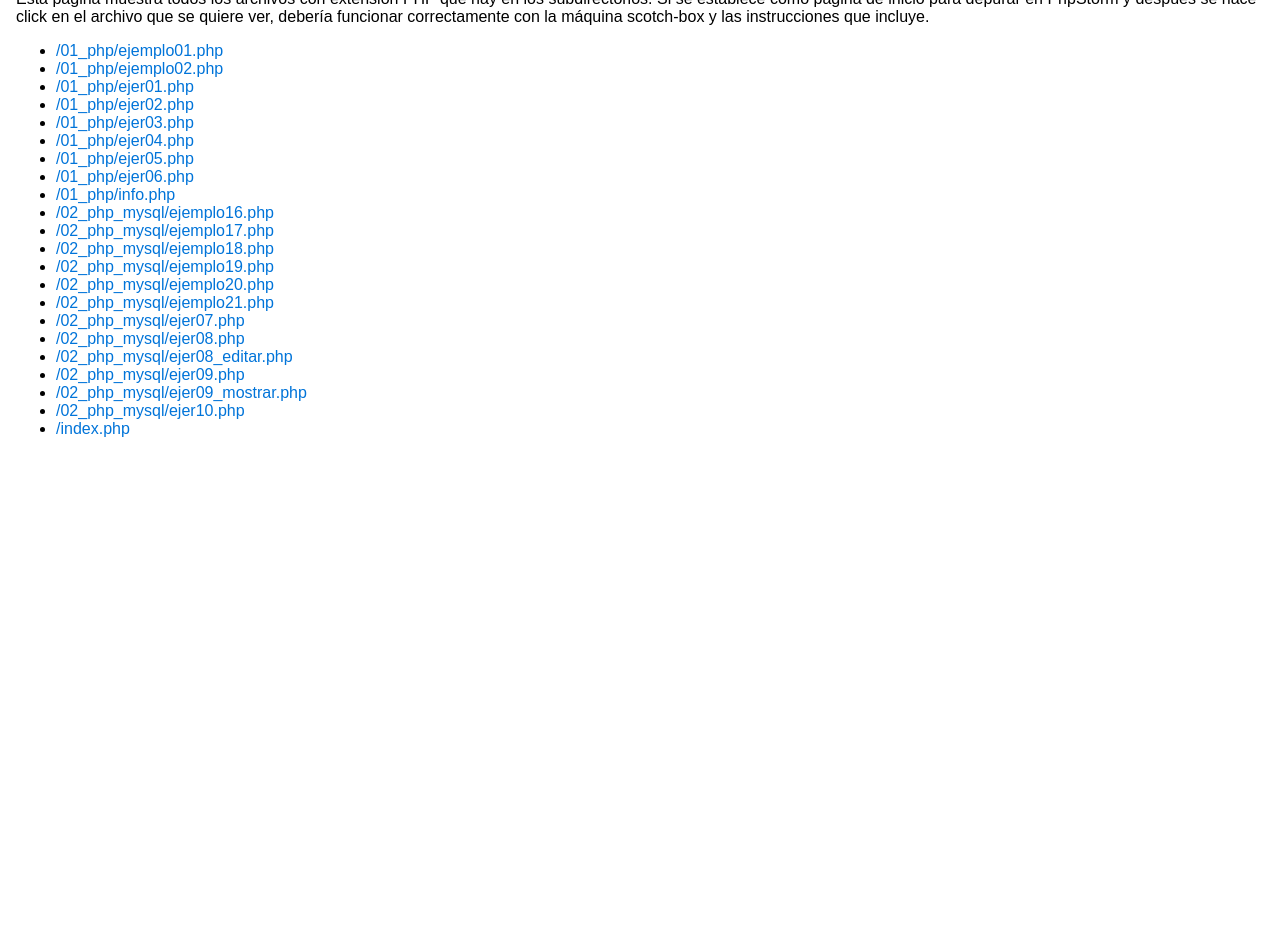
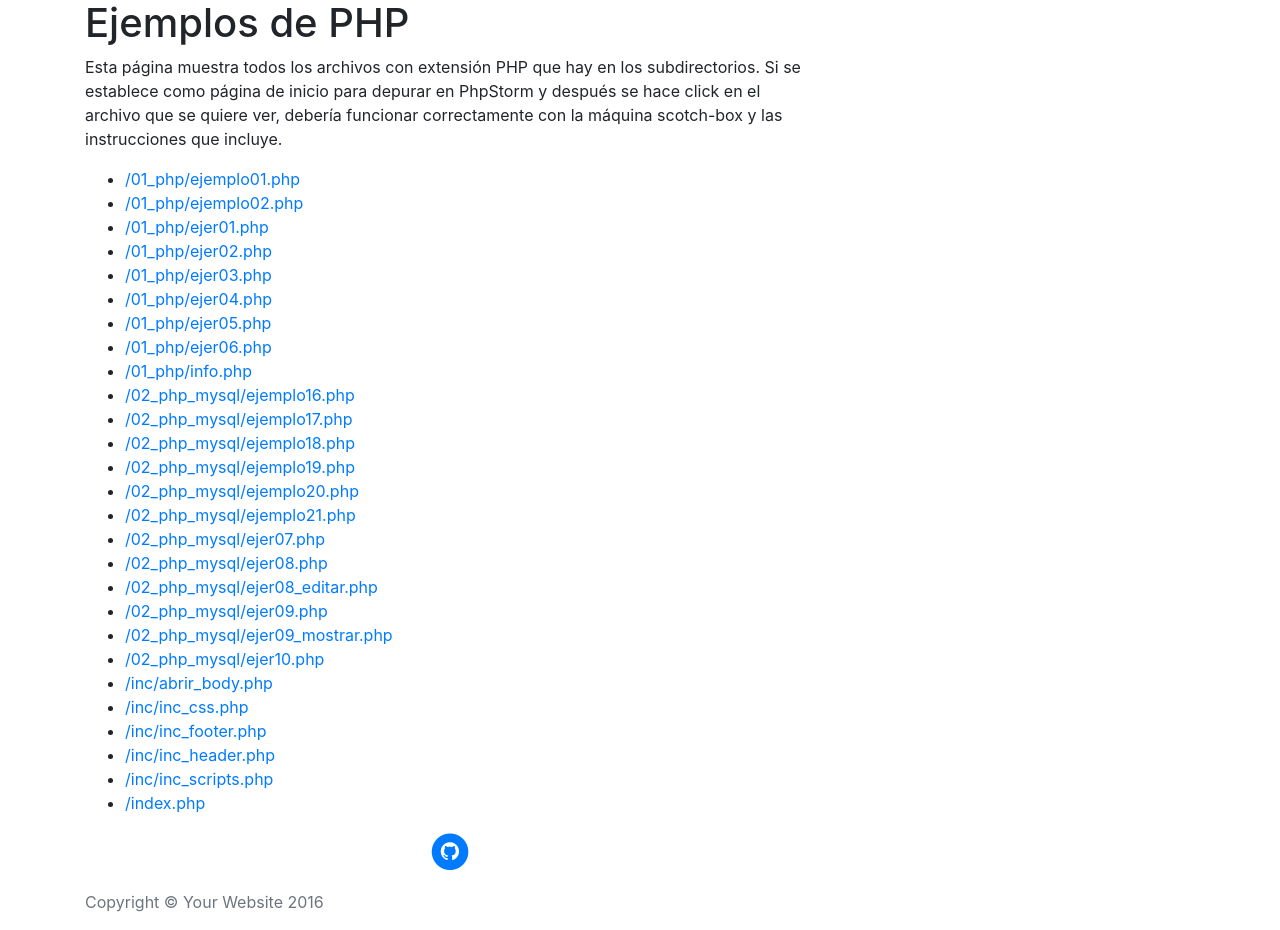
Before and after one commit to ixonelaguardia/ejemplos-php, a PHP site: page / in a window 1280 px wide. Shown: the part 106-1036 px from the top of the page. Before the commit the page ends 543 px from the top, so only its background shows below. Run offline with PHP 8.4, Linux system fonts and the light colour scheme; some libraries are stand-ins or nearby versions.

Commit message:
estilo a los ejercicios

```diff
--- /dev/null
+++ b/inc/abrir_body.php
@@ -0,0 +1,4 @@
+<!-- Main Content -->
+<div class="container">
+    <div class="row">
+        <div class="col-lg-8 col-lg-offset-2 col-md-10 col-md-offset-1">
--- /dev/null
+++ b/inc/inc_css.php
@@ -0,0 +1,19 @@
+<?php
+/**
+ * Created by PhpStorm.
+ * User: 8flm09
+ * Date: 27/5/16
+ * Time: 20:35
+ */
+echo'
+<link href="../../startbootstrap-clean-blog-1.0.4/css/bootstrap.min.css" rel="stylesheet">
+
+  <!-- Custom CSS -->
+  <link href="../../startbootstrap-clean-blog-1.0.4/css/clean-blog.min.css" rel="stylesheet">
+
+  <!-- Custom Fonts -->
+  <link href="http://maxcdn.bootstrapcdn.com/font-awesome/4.1.0/css/font-awesome.min.css" rel="stylesheet" type="text/css">
+  <link href="http://fonts.googleapis.com/css?family=Lora:400,700,400italic,700italic" rel="stylesheet" type="text/css">
+  <link href="http://fonts.googleapis.com/css?family=Open+Sans:300italic,400italic,600italic,700italic,800italic,400,300,600,700,800" rel="stylesheet" type="text/css">';
+
+    ?>
--- /dev/null
+++ b/inc/inc_footer.php
@@ -0,0 +1,40 @@
+</div>
+</div>
+</div>
+
+<!-- Footer -->
+<footer>
+    <div class="container">
+        <div class="row">
+            <div class="col-lg-8 col-lg-offset-2 col-md-10 col-md-offset-1">
+                <ul class="list-inline text-center">
+                    <!--         <li>
+                               <a href="#">
+                                                   <span class="fa-stack fa-lg">
+                                                       <i class="fa fa-circle fa-stack-2x"></i>
+                                                       <i class="fa fa-twitter fa-stack-1x fa-inverse"></i>
+                                                   </span>
+                               </a>
+                             </li>
+                             <li>
+                               <a href="#">
+                                                   <span class="fa-stack fa-lg">
+                                                       <i class="fa fa-circle fa-stack-2x"></i>
+                                                       <i class="fa fa-facebook fa-stack-1x fa-inverse"></i>
+                                                   </span>
+                               </a>
+                             </li>-->
+                    <li>
+                        <a href="https://github.com/ixonelaguardia">
+                                <span class="fa-stack fa-lg">
+                                    <i class="fa fa-circle fa-stack-2x"></i>
+                                    <i class="fa fa-github fa-stack-1x fa-inverse"></i>
+                                </span>
+                        </a>
+                    </li>
+                </ul>
+                <p class="copyright text-muted">Copyright &copy; Your Website 2016</p>
+            </div>
+        </div>
+    </div>
+</footer>
--- /dev/null
+++ b/inc/inc_header.php
@@ -0,0 +1,13 @@
+<header class="intro-header" style="background-image: url('../../startbootstrap-clean-blog-1.0.4/img/home-bg.jpg')">
+    <div class="container">
+        <div class="row">
+            <div class="col-lg-8 col-lg-offset-2 col-md-10 col-md-offset-1">
+                <div class="site-heading">
+                    <h1>Lenguaje de marcas</h1>
+                    <hr class="small">
+                    <span class="subheading">Arriaga-Egibide</span>
+                </div>
+            </div>
+        </div>
+    </div>
+</header>
--- /dev/null
+++ b/inc/inc_scripts.php
@@ -0,0 +1,8 @@
+<!-- jQuery -->
+<script src="../../startbootstrap-clean-blog-1.0.4/js/jquery.js"></script>
+
+<!-- Bootstrap Core JavaScript -->
+<script src="../../startbootstrap-clean-blog-1.0.4/js/bootstrap.min.js"></script>
+
+<!-- Custom Theme JavaScript -->
+<script src="../../startbootstrap-clean-blog-1.0.4/js/clean-blog.min.js"></script>
--- a/index.php
+++ b/index.php
@@ -4,16 +4,22 @@
   <meta charset="utf-8">
   <meta http-equiv="X-UA-Compatible" content="IE=edge">
   <title>Curso de PHP | mayo de 2016 | index.php</title>
-  <link rel="stylesheet" href="css/normalize.css">
-  <link rel="stylesheet" href="css/colors.css">
-  <link rel="stylesheet" href="css/ejemplos.css">
+  <?php
+   include ("./inc/inc_css.php");
+  ?>
 </head>
 <body>
+<?php
+include("./inc/inc_header.php");
+include("./inc/abrir_body.php");
+?>
   <h1>Ejemplos de PHP</h1>
   <p>Esta página muestra todos los archivos con extensión PHP que hay en los subdirectorios. Si se establece como página
     de inicio para depurar en PhpStorm y después se hace click en el archivo que se quiere ver, debería funcionar
     correctamente con la máquina scotch-box y las instrucciones que incluye.</p>
+
   <ul>
+
     <?php
       // http://stackoverflow.com/a/35105800
       function getDirContents($dir, $filter = '', &$results = array())
@@ -41,5 +47,11 @@
       }
     ?>
   </ul>
+
+  <?php
+  include ("./inc/inc_footer.php");
+  include ("./inc/inc_scripts.php");
+  ?>
+
 </body>
 </html>
```
Also changed, not shown: 02_php_mysql/ejer07.php (+16 -2 lines), 02_php_mysql/ejer08.php (+11 -29 lines), 02_php_mysql/ejer08_editar.php (+10 -3 lines), 02_php_mysql/ejer09.php (+11 -3 lines), 02_php_mysql/ejer09_mostrar.php (+12 -4 lines).
